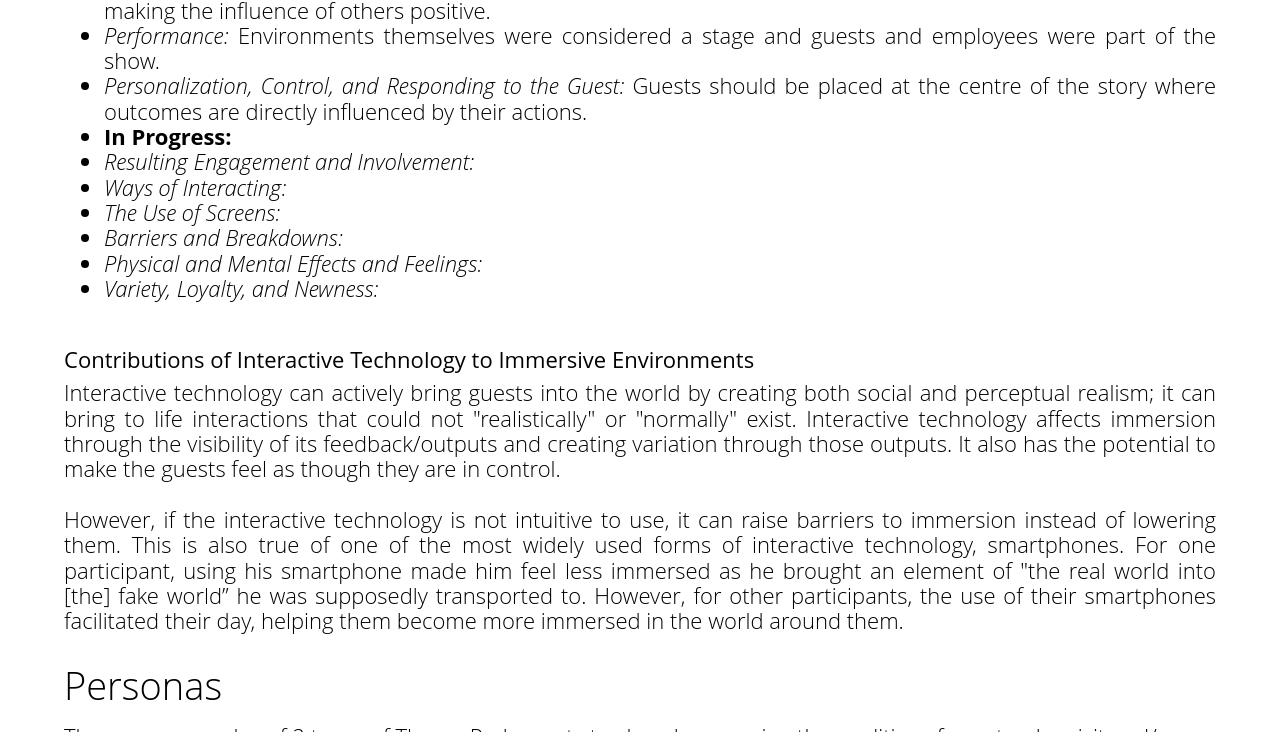
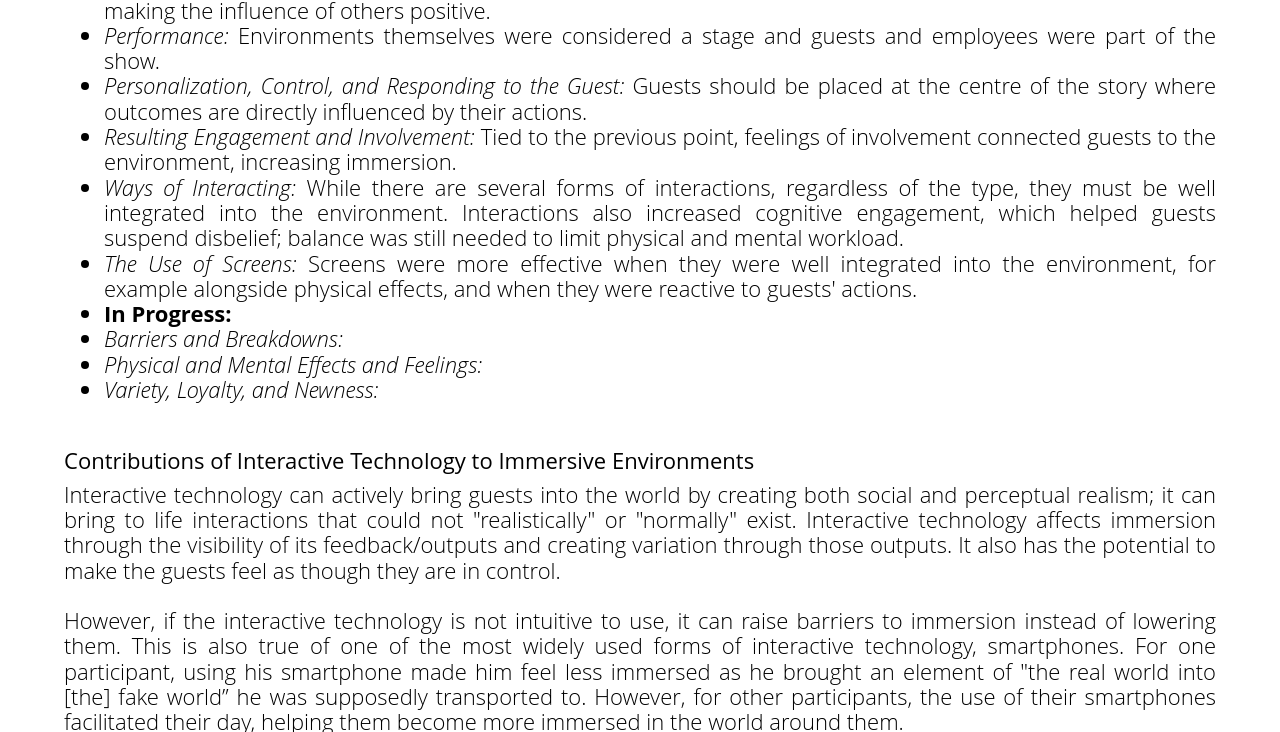
Before and after one commit to raveenajain/raveenajain.github.io, a plain HTML site: page projects/hcid/dissertation.html in a window 1280 px wide. Shown: the part 4770-5502 px from the top of the page. Drawn offline with Linux system fonts and the light colour scheme; a web font is replaced by a local one.

Commit message:
add to diss summary

```diff
--- a/projects/hcid/dissertation.html
+++ b/projects/hcid/dissertation.html
@@ -199,10 +199,10 @@
             <li><i>What Makes a Guest: </i>Existing attachment to an intellectual property, such as being a fan of Star Wars, and nostalgia can positively factor into the emotions a guest feels. The social impact of other guests can be both positive and negative; for example, other guests caused frustrations on a ride where guests were seen as separate from the game while, on a different ride, everyone intentionally had an impact on the overall experience making the influence of others positive.</li>
             <li><i>Performance: </i>Environments themselves were considered a stage and guests and employees were part of the show.</li>
             <li><i>Personalization, Control, and Responding to the Guest: </i>Guests should be placed at the centre of the story where outcomes are directly influenced by their actions.</li>
+            <li><i>Resulting Engagement and Involvement: </i>Tied to the previous point, feelings of involvement connected guests to the environment, increasing immersion.</li>
+            <li><i>Ways of Interacting: </i>While there are several forms of interactions, regardless of the type, they must be well integrated into the environment. Interactions also increased cognitive engagement, which helped guests suspend disbelief; balance was still needed to limit physical and mental workload.</li>
+            <li><i>The Use of Screens: </i>Screens were more effective when they were well integrated into the environment, for example alongside physical effects, and when they were reactive to guests' actions.</li>
             <li><b>In Progress:</b></li>
-            <li><i>Resulting Engagement and Involvement: </i></li>
-            <li><i>Ways of Interacting: </i></li>
-            <li><i>The Use of Screens: </i></li>
             <li><i>Barriers and Breakdowns: </i></li>
             <li><i>Physical and Mental Effects and Feelings: </i></li>
             <li><i>Variety, Loyalty, and Newness: </i></li>
```
